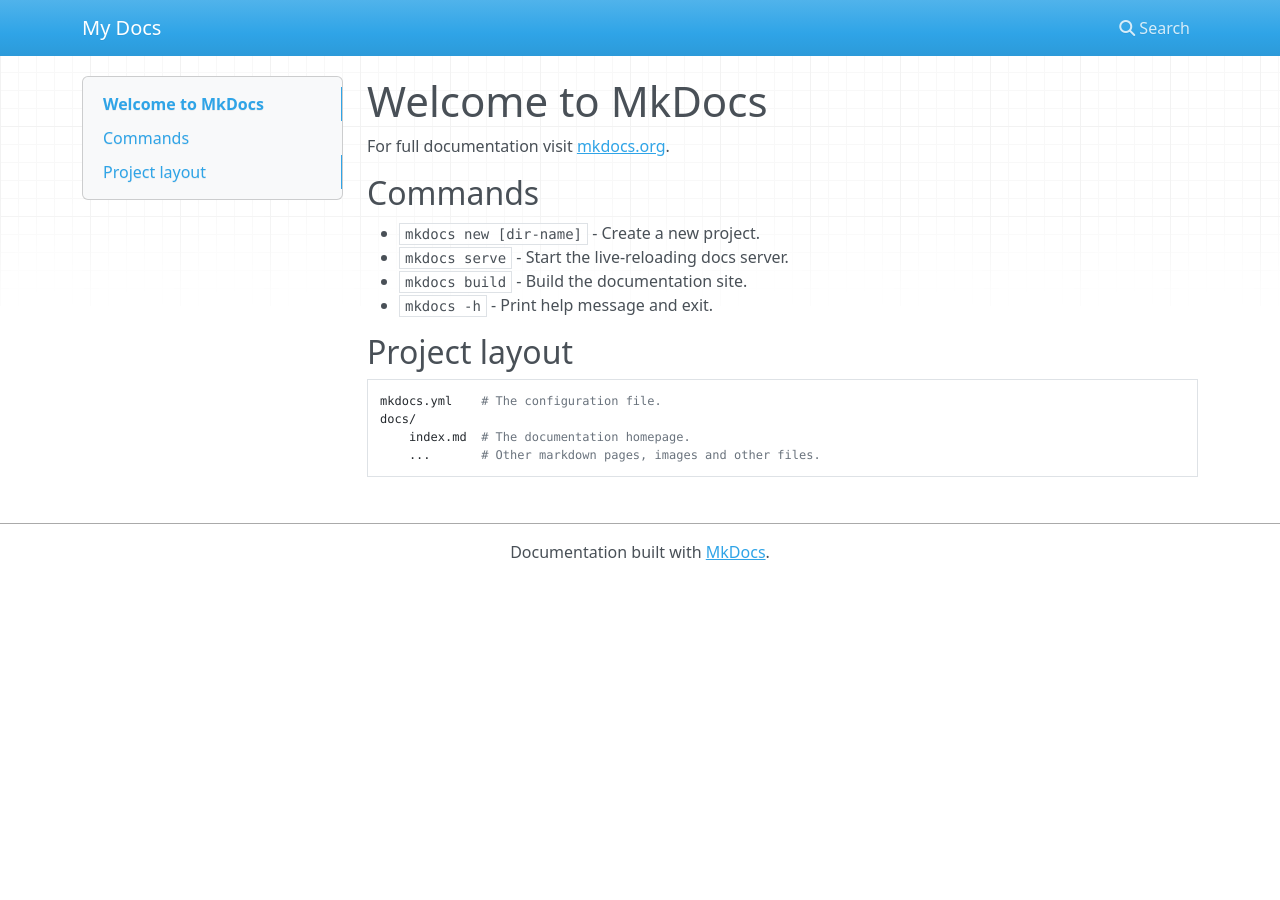
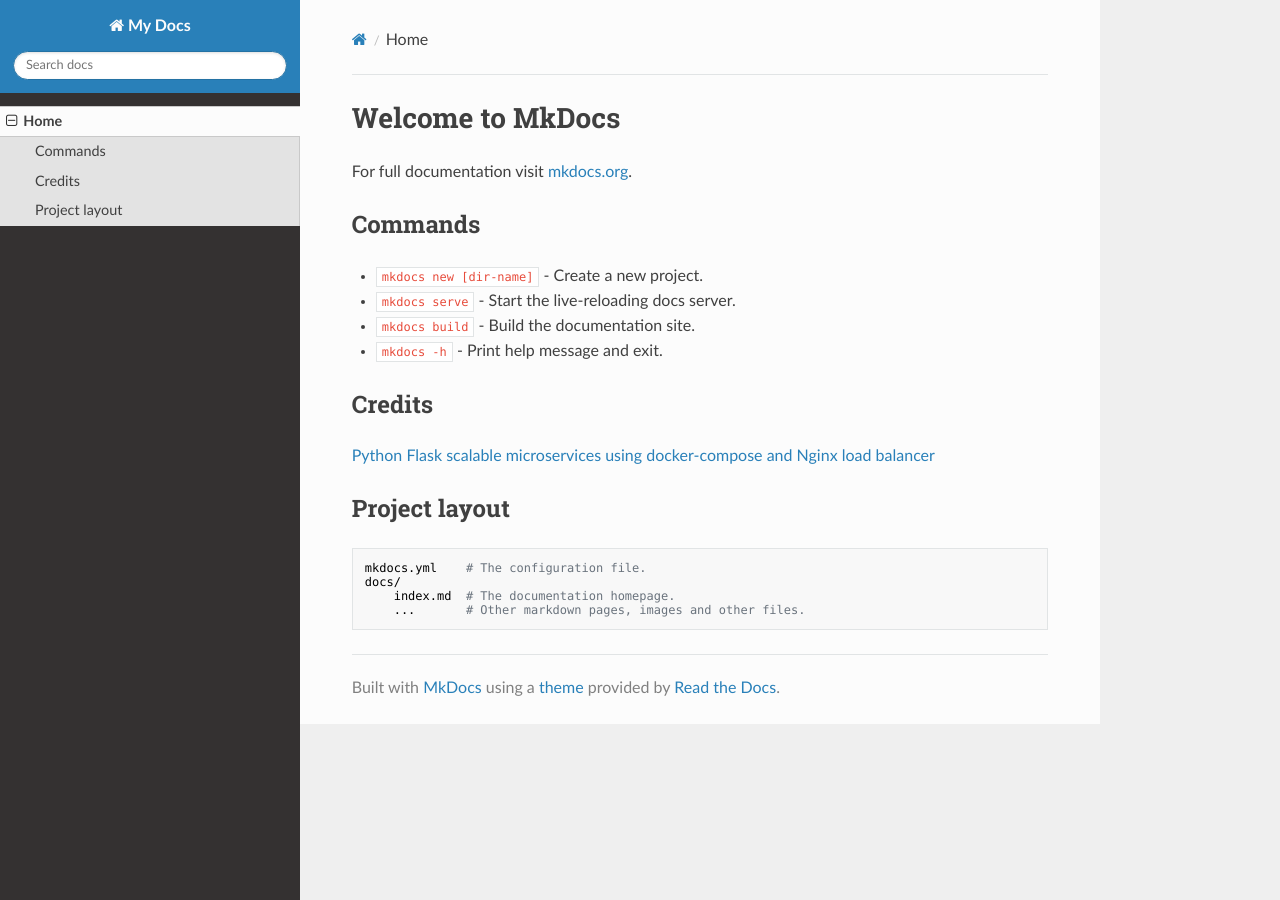
Before and after one commit to howtosteps/python-nginx-microservice, an MkDocs documentation site: the page built from docs/index.md, in a window 1280 px wide. Built offline with MkDocs 1.6.1, drawn with Linux system fonts in a browser that asks for light colours; nearby versions of some CDN libraries.

Commit message:
Various amendments
* changes to default.conf
* Changes to Dockerfile to get nginx working

```diff
--- a/docs/index.md
+++ b/docs/index.md
@@ -9,6 +9,8 @@
 * `mkdocs build` - Build the documentation site.
 * `mkdocs -h` - Print help message and exit.
 
+## Credits
+[Python Flask scalable microservices using docker-compose and Nginx load balancer](https://medium.com/@manos_kakarakis/python-flask-scalable-microservices-using-docker-compose-and-nginx-load-balancer-e20d421b1ad6)
 ## Project layout
 
     mkdocs.yml    # The configuration file.
--- a/mkdocs.yml
+++ b/mkdocs.yml
@@ -1 +1,5 @@
 site_name: My Docs
+site_url: https://howtosteps.github.io/python-nginx-microservice/site/
+nav:
+  - Home: index.md
+theme: readthedocs
```
Also changed, not shown: 4 other files.
